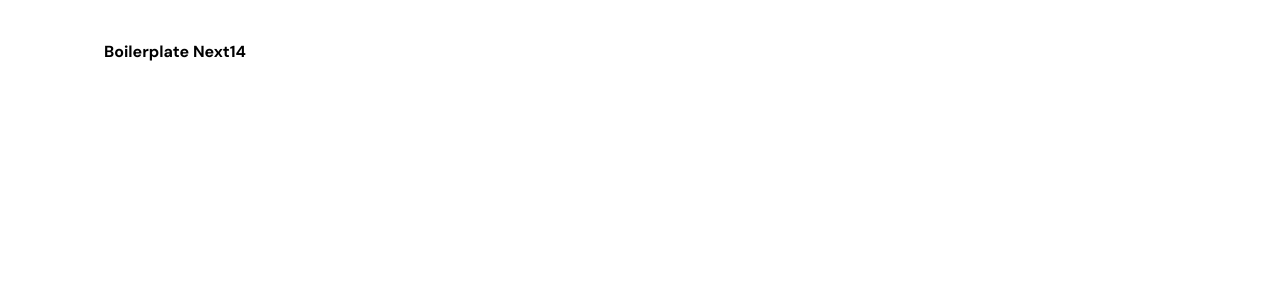
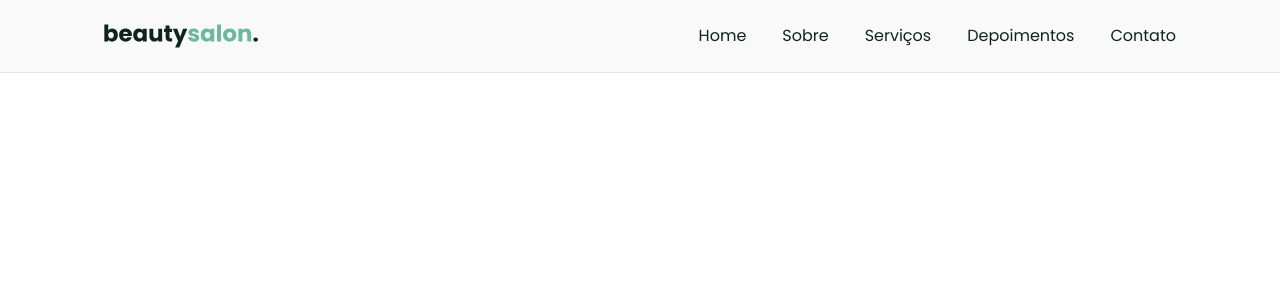
Before and after one commit to lucassamuel94/origin-six, a Next.js app: page / in a window 1280 px wide. Shown: the top 300 px of the page. Built offline with nearby package versions, Linux system fonts and the light colour scheme.

Commit message:
style: add component Header

```diff
--- a/src/app/page.tsx
+++ b/src/app/page.tsx
@@ -1,11 +1,9 @@
-import Link from 'next/link'
+import { Header } from '@/components/header'
 
 export default function HomeApp() {
   return (
-    <main className='container py-10'>
-      <Link href={'/'}>
-        <h1 className='font-medium'>Boilerplate Next14</h1>
-      </Link>
+    <main>
+      <Header />
     </main>
   )
 }
```
